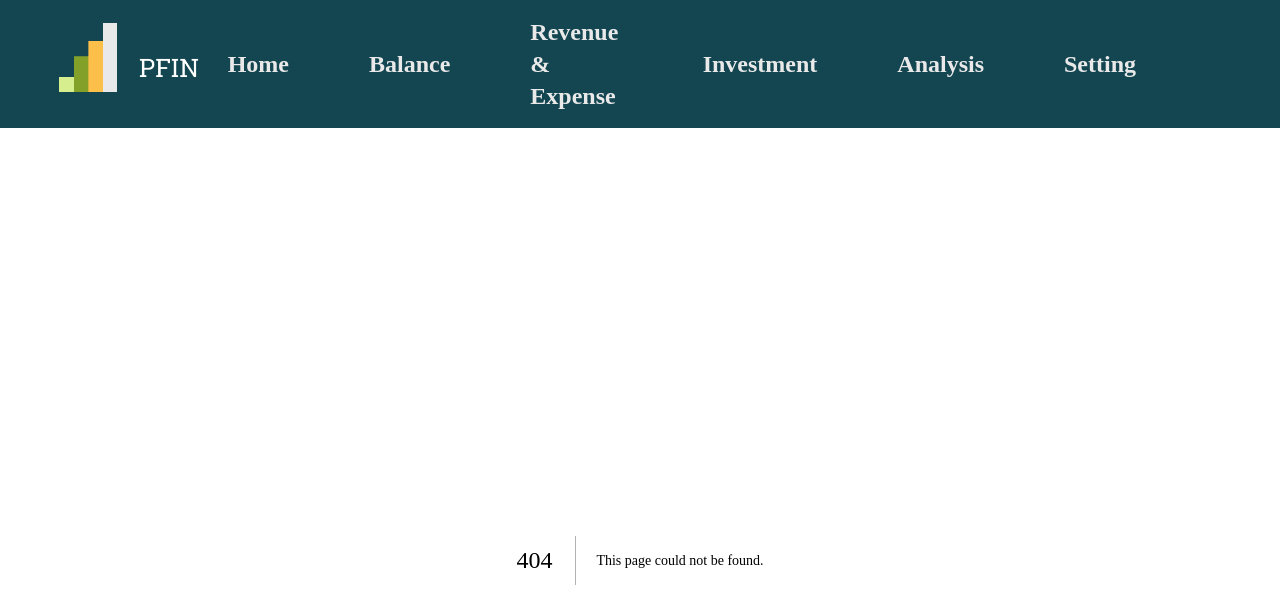
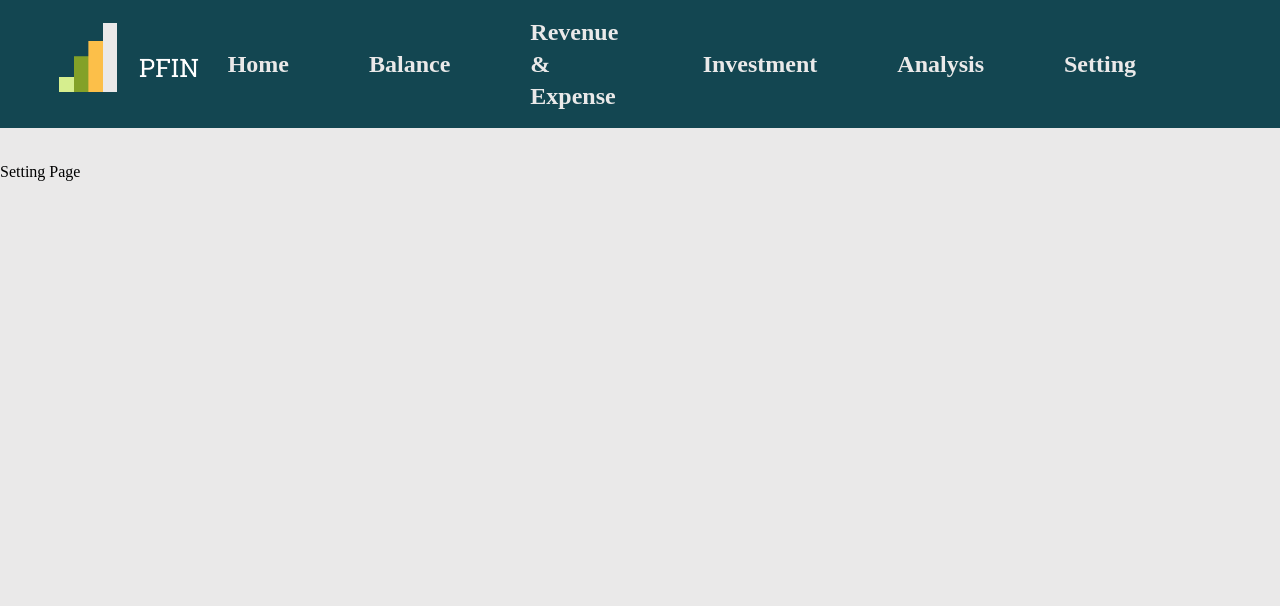
Before and after one commit to Nas-virat/PFin-personal-finance, a Next.js app in the folder client/: page /setting/1 in a window 1280 px wide. Before the commit this address had no page. Shown: the top 606 px of the page. Built offline with nearby package versions, Linux system fonts and the light colour scheme.

Commit message:
fix: redesign

```diff
--- a/client/src/app/balance/page.tsx
+++ b/client/src/app/balance/page.tsx
@@ -73,7 +73,8 @@ export default function Page() {
                 />
 
             </div>
-            <div className="mt-10 flex">
+            <div className='w-full mt-10 px-5 flex flex-col justify-center items-center'>
+                <div className="w-full flex justify-center">
                     <div className="w-1/2 flex flex-col items-center bg-pf-gray-100 z-10">
                         <BalanceCard
                             date={date.format('MMMM YYYY')}
@@ -115,5 +116,6 @@ export default function Page() {
                     </div>
                 </div>
             </div>
+        </div>
     )
 }
--- a/client/src/app/lib/balance.ts
+++ b/client/src/app/lib/balance.ts
@@ -1,4 +1,4 @@
-
+import { fetchdata } from "@/utils/Fetch";
 
 const getSummaryBalance = async () =>{
     try{
@@ -21,4 +21,5 @@ const getSummaryBalance = async () =>{
     }
 }
 
+
 export {getSummaryBalance};
--- /dev/null
+++ b/client/src/app/setting/[id]/page.tsx
@@ -0,0 +1,11 @@
+
+
+
+
+export default function Page({ params }: { params: { id: string } }) {
+    return (
+        <div>
+            <h1>Setting Page</h1>
+        </div>
+    )
+}
--- a/client/src/utils/Fetch.ts
+++ b/client/src/utils/Fetch.ts
@@ -3,7 +3,7 @@ import axios from 'axios';
 const BASE_URL = 'https://localhost:8000/api/';
 
 
-export const fetch = axios.create({
+export const fetchdata = axios.create({
     baseURL: BASE_URL,
     headers: {
         'Content-Type': 'application/json',
```
Lines whose indentation alone changed are shown as unchanged.
